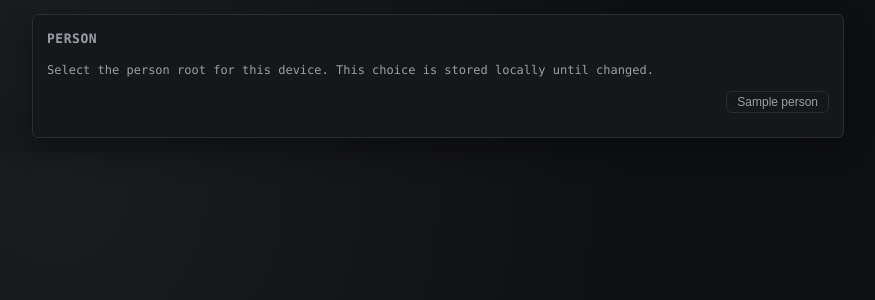
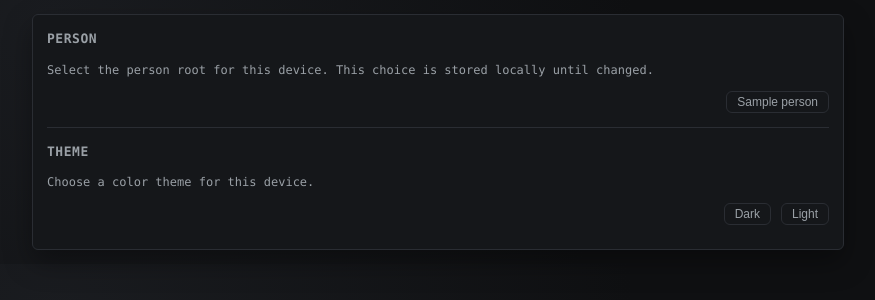
Before and after one commit to sebastianbartmann/notes_editor, a FastAPI app: template server/web_app/templates/settings.html in a window 1280 px wide. Shown: the part 40-340 px from the top of the page, without its empty margins (202-1077 px from the left). Run offline with FastAPI, Linux system fonts and the light colour scheme; the template is opened without the code that fills it: most values are stand-ins (such as "Sample title", 1, 10 or a date in 2020).

Commit message:
Add light theme option

```diff
--- a/server/web_app/main.py
+++ b/server/web_app/main.py
@@ -43,6 +43,8 @@ templates = Jinja2Templates(directory=str(BASE_DIR / "templates"))
 PERSONS = {"sebastian", "petra"}
 PERSON_COOKIE = "notes_person"
 PERSON_HEADER = "X-Notes-Person"
+THEME_COOKIE = "notes_theme"
+THEMES = {"dark", "light"}
 
 
 def get_person(request: Request) -> str | None:
@@ -66,6 +68,11 @@ def ensure_person(request: Request) -> str:
     if not person:
         raise HTTPException(status_code=400, detail="Person not selected")
     return person
+
+
+def get_theme(request: Request) -> str:
+    theme = (request.cookies.get(THEME_COOKIE) or "dark").strip().lower()
+    return theme if theme in THEMES else "dark"
 
 
 def person_root_path(person: str) -> Path:
@@ -326,6 +333,7 @@ async def root(request: Request):
     content = filepath.read_text()
     relative_path = strip_person_path(person, str(filepath.relative_to(VAULT_ROOT)))
     note_html = render_with_pinned_buttons(content, relative_path)
+    theme_class = f"theme-{get_theme(request)}"
     return templates.TemplateResponse(
         "editor.html",
         {
@@ -335,6 +343,7 @@ async def root(request: Request):
             "note_html": note_html,
             "current_path": relative_path,
             "person": person,
+            "theme_class": theme_class,
         }
     )
 
@@ -378,23 +387,39 @@ async def login(token: str = Form(...)):
 @app.get("/settings", response_class=HTMLResponse)
 async def settings_page(request: Request):
     current_person = get_person(request)
+    current_theme = get_theme(request)
     return templates.TemplateResponse(
         "settings.html",
         {
             "request": request,
             "current_person": current_person,
+            "current_theme": current_theme,
             "people": sorted(PERSONS),
+            "themes": sorted(THEMES),
+            "theme_class": f"theme-{current_theme}",
         },
     )
 
 
 @app.post("/settings")
-async def save_settings(request: Request, person: str = Form(...)):
-    normalized = person.strip().lower()
-    if normalized not in PERSONS:
-        return HTMLResponse("Invalid person", status_code=400)
-    response = RedirectResponse("/", status_code=302)
-    response.set_cookie(PERSON_COOKIE, normalized, max_age=60 * 60 * 24 * 365, samesite="lax")
+async def save_settings(
+    request: Request,
+    person: str | None = Form(None),
+    theme: str | None = Form(None),
+):
+    response = RedirectResponse("/settings", status_code=302)
+    if person:
+        normalized = person.strip().lower()
+        if normalized not in PERSONS:
+            return HTMLResponse("Invalid person", status_code=400)
+        response.set_cookie(PERSON_COOKIE, normalized, max_age=60 * 60 * 24 * 365, samesite="lax")
+    if theme:
+        normalized = theme.strip().lower()
+        if normalized not in THEMES:
+            return HTMLResponse("Invalid theme", status_code=400)
+        response.set_cookie(THEME_COOKIE, normalized, max_age=60 * 60 * 24 * 365, samesite="lax")
+    if not person and not theme:
+        return HTMLResponse("Nothing to update", status_code=400)
     return response
 
 
@@ -594,12 +619,14 @@ async def files_page(request: Request):
     for entry in entries:
         entry["path"] = strip_person_path(person, entry["path"])
     tree_html = render_tree(entries)
+    theme_class = f"theme-{get_theme(request)}"
     return templates.TemplateResponse(
         "files.html",
         {
             "request": request,
             "tree_html": tree_html,
             "person": person,
+            "theme_class": theme_class,
         },
     )
 
@@ -618,6 +645,7 @@ async def file_page(request: Request, path: str):
 
     content = read_entry(str(filepath.relative_to(VAULT_ROOT)))
     note_html = render_with_pinned_buttons(content, strip_person_path(person, str(filepath.relative_to(VAULT_ROOT))))
+    theme_class = f"theme-{get_theme(request)}"
     return templates.TemplateResponse(
         "file_page.html",
         {
@@ -627,6 +655,7 @@ async def file_page(request: Request, path: str):
             "note_html": note_html,
             "message": "",
             "person": person,
+            "theme_class": theme_class,
         },
     )
 
@@ -636,7 +665,10 @@ async def tools_page(request: Request):
     person = ensure_person_or_redirect(request)
     if isinstance(person, RedirectResponse):
         return person
-    return templates.TemplateResponse("tools.html", {"request": request, "person": person})
+    return templates.TemplateResponse(
+        "tools.html",
+        {"request": request, "person": person, "theme_class": f"theme-{get_theme(request)}"},
+    )
 
 
 @app.get("/tools/llm", response_class=HTMLResponse)
@@ -644,7 +676,10 @@ async def llm_page(request: Request):
     person = ensure_person_or_redirect(request)
     if isinstance(person, RedirectResponse):
         return person
-    return templates.TemplateResponse("llm.html", {"request": request, "person": person})
+    return templates.TemplateResponse(
+        "llm.html",
+        {"request": request, "person": person, "theme_class": f"theme-{get_theme(request)}"},
+    )
 
 
 @app.get("/tools/noise", response_class=HTMLResponse)
@@ -652,7 +687,10 @@ async def noise_page(request: Request):
     person = ensure_person_or_redirect(request)
     if isinstance(person, RedirectResponse):
         return person
-    return templates.TemplateResponse("noise.html", {"request": request, "person": person})
+    return templates.TemplateResponse(
+        "noise.html",
+        {"request": request, "person": person, "theme_class": f"theme-{get_theme(request)}"},
+    )
 
 
 @app.get("/sleep-times", response_class=HTMLResponse)
@@ -666,7 +704,12 @@ async def sleep_times_page(request: Request):
     entries = get_recent_sleep_entries(filepath)
     return templates.TemplateResponse(
         "sleep_times.html",
-        {"request": request, "entries": entries, "person": person},
+        {
+            "request": request,
+            "entries": entries,
+            "person": person,
+            "theme_class": f"theme-{get_theme(request)}",
+        },
     )
 
 
--- a/server/web_app/static/style.css
+++ b/server/web_app/static/style.css
@@ -27,6 +27,19 @@ body {
     font-family: var(--font);
     font-size: 14px;
     line-height: 1.5;
+}
+
+body.theme-light {
+    --bg: #f3f6f8;
+    --panel: #ffffff;
+    --panel-border: #d2d9df;
+    --text: #1b2026;
+    --muted: #5c6b73;
+    --accent: #e07a28;
+    --accent-dim: #ffd7b8;
+    --danger: #d66b6b;
+    --shadow: rgba(18, 33, 45, 0.08);
+    background: radial-gradient(circle at 15% 15%, #ffffff 0%, #eef3f6 60%);
 }
 
 a {
--- a/server/web_app/templates/editor.html
+++ b/server/web_app/templates/editor.html
@@ -8,7 +8,7 @@
     <link rel="stylesheet" href="/static/style.css?v=2025-01-01">
     <script src="/static/htmx.min.js?v=2025-01-01"></script>
 </head>
-<body>
+<body class="{{ theme_class }}">
     <main class="container">
         <nav class="topbar">
             <div class="brand">
--- a/server/web_app/templates/file_page.html
+++ b/server/web_app/templates/file_page.html
@@ -7,7 +7,7 @@
     <link rel="stylesheet" href="/static/style.css?v=2025-01-01">
     <script src="/static/htmx.min.js?v=2025-01-01"></script>
 </head>
-<body>
+<body class="{{ theme_class }}">
     <main class="container">
         <nav class="topbar">
             <div class="brand">
--- a/server/web_app/templates/files.html
+++ b/server/web_app/templates/files.html
@@ -7,7 +7,7 @@
     <link rel="stylesheet" href="/static/style.css?v=2025-01-01">
     <script src="/static/htmx.min.js?v=2025-01-01"></script>
 </head>
-<body>
+<body class="{{ theme_class }}">
     <main class="container">
         <nav class="topbar">
             <div class="brand">
--- a/server/web_app/templates/llm.html
+++ b/server/web_app/templates/llm.html
@@ -7,7 +7,7 @@
     <link rel="stylesheet" href="/static/style.css?v=2025-01-01">
     <script src="/static/htmx.min.js?v=2025-01-01"></script>
 </head>
-<body>
+<body class="{{ theme_class }}">
     <main class="container">
         <nav class="topbar">
             <div class="brand">
--- a/server/web_app/templates/noise.html
+++ b/server/web_app/templates/noise.html
@@ -7,7 +7,7 @@
     <link rel="stylesheet" href="/static/style.css?v=2025-01-01">
     <script src="/static/htmx.min.js?v=2025-01-01"></script>
 </head>
-<body>
+<body class="{{ theme_class }}">
     <main class="container">
         <nav class="topbar">
             <div class="brand">
--- a/server/web_app/templates/settings.html
+++ b/server/web_app/templates/settings.html
@@ -6,7 +6,7 @@
     <title>Settings</title>
     <link rel="stylesheet" href="/static/style.css?v=2025-01-01">
 </head>
-<body>
+<body class="{{ theme_class }}">
     <main class="container">
         <nav class="topbar">
             <div class="brand">
@@ -39,6 +39,19 @@
             {% if not current_person %}
                 <p class="muted">Pick a person to unlock the rest of the app.</p>
             {% endif %}
+            <hr>
+            <div class="panel-header">
+                <h3>Theme</h3>
+            </div>
+            <p class="muted">Choose a color theme for this device.</p>
+            <form method="post" action="/settings" class="form-row">
+                <button type="submit" name="theme" value="dark" class="button ghost{% if current_theme == 'dark' %} active{% endif %}">
+                    Dark
+                </button>
+                <button type="submit" name="theme" value="light" class="button ghost{% if current_theme == 'light' %} active{% endif %}">
+                    Light
+                </button>
+            </form>
         </article>
     </main>
 </body>
--- a/server/web_app/templates/sleep_times.html
+++ b/server/web_app/templates/sleep_times.html
@@ -7,7 +7,7 @@
     <link rel="stylesheet" href="/static/style.css?v=2025-01-01">
     <script src="/static/htmx.min.js?v=2025-01-01"></script>
 </head>
-<body>
+<body class="{{ theme_class }}">
     <main class="container">
         <nav class="topbar">
             <div class="brand">
--- a/server/web_app/templates/tools.html
+++ b/server/web_app/templates/tools.html
@@ -7,7 +7,7 @@
     <link rel="stylesheet" href="/static/style.css?v=2025-01-01">
     <script src="/static/htmx.min.js?v=2025-01-01"></script>
 </head>
-<body>
+<body class="{{ theme_class }}">
     <main class="container">
         <nav class="topbar">
             <div class="brand">
```
Also changed, not shown: 3 other files.
